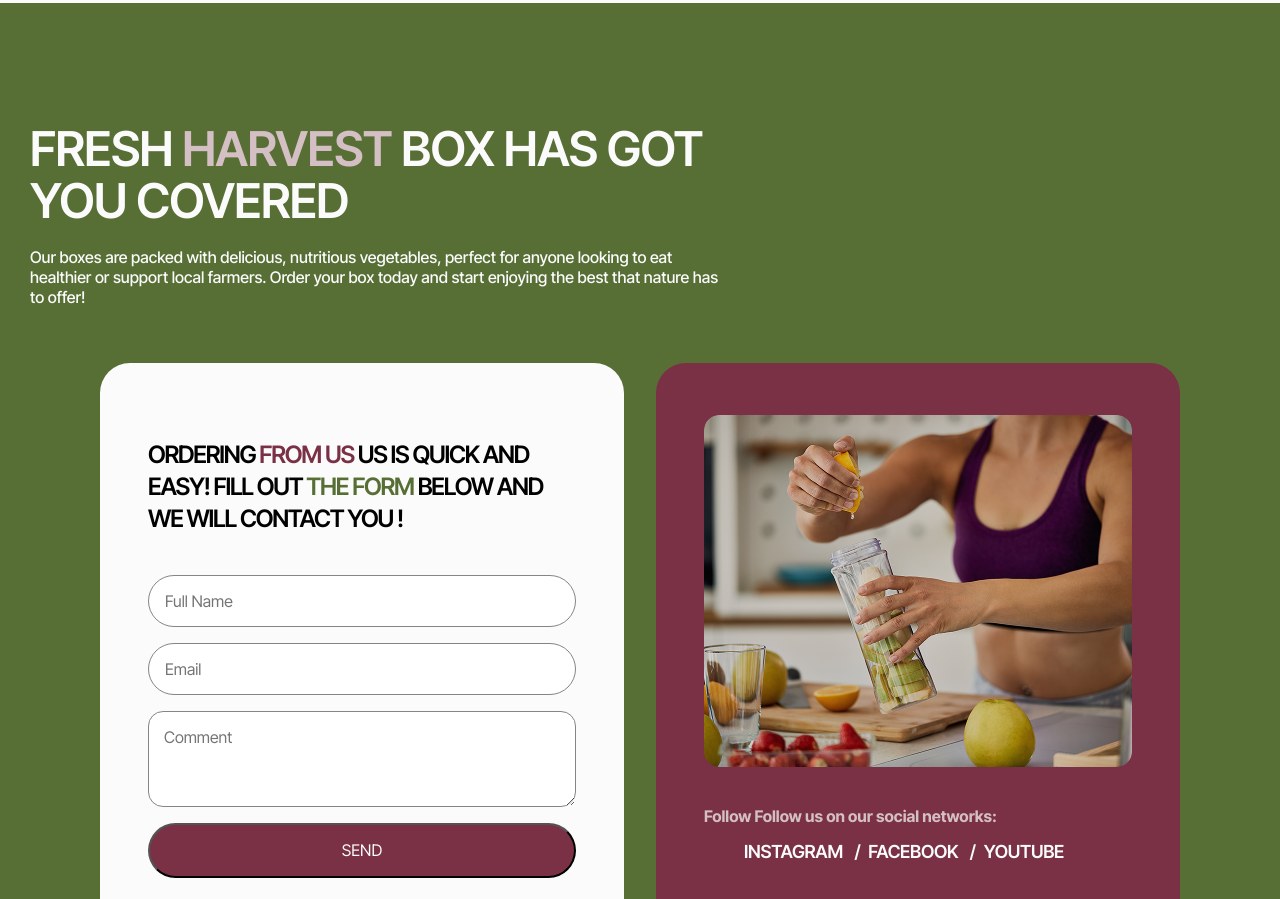
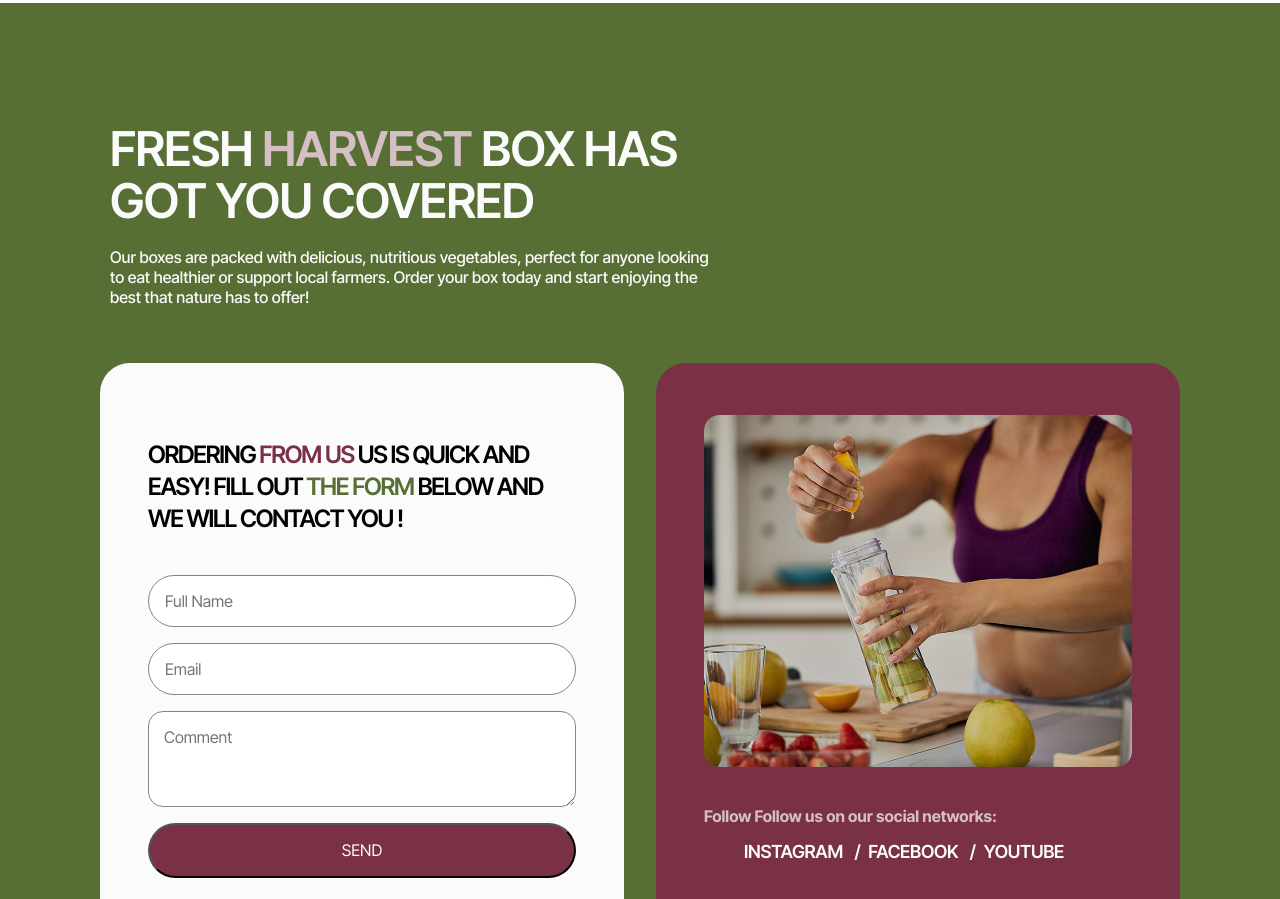
Before and after one commit to Green-Harvest-Team-A/green-harvest, a website built with Vite: page src/index.html in a window 1280 px wide. Shown: the part 3900-4799 px from the top of the page. Built offline with nearby package versions, Linux system fonts and the light colour scheme; files whose address does not match are found by name; a web font is replaced by a local one.

Commit message:
your-order

```diff
--- a/src/css/your-order.css
+++ b/src/css/your-order.css
@@ -263,6 +263,12 @@
     flex-direction: row;
     padding: 0;
   }
+  .your-order-title {
+    margin-left: 100px;
+  }
+  .your-order-content {
+    margin-left: 100px;
+  }
   .your-order-information {
     width: 751px;
   }
```
